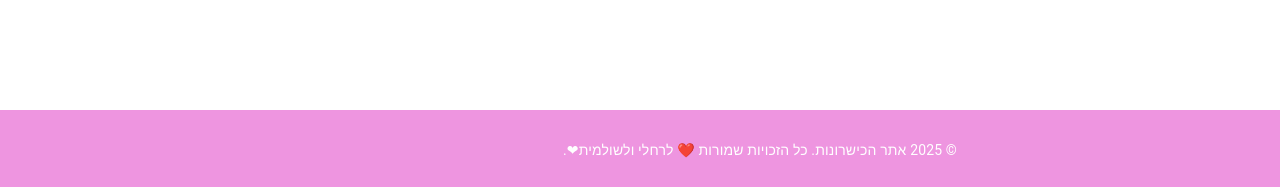
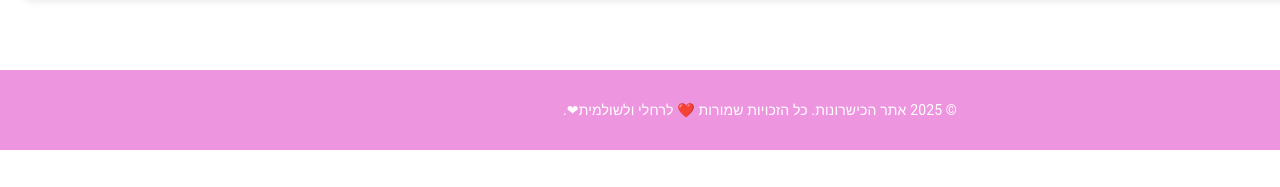
Before and after one commit to shulamit-h/Give-Get-client, a React (Create React App) app: page / in a window 1280 px wide. Shown: the part 838-1025 px from the top of the page. After the commit the page ends 988 px from the top, so only its background shows below. Built offline with nearby package versions, Linux system fonts and the light colour scheme; no server answers.

Commit message:
תיקון פוטר

```diff
--- a/src/App.css
+++ b/src/App.css
@@ -28,6 +28,25 @@
   color: #61dafb;
 }
 
+html, body, #root {
+  height: 100%;
+  margin: 0;
+  display: flex;
+  flex-direction: column;
+}
+
+#root {
+  display: flex;
+  flex-direction: column;
+  min-height: 100vh;
+}
+
+main {
+  flex-grow: 1;
+}
+
+
+
 @keyframes App-logo-spin {
   from {
     transform: rotate(0deg);
--- a/src/pages/CommentsPage.tsx
+++ b/src/pages/CommentsPage.tsx
@@ -75,7 +75,6 @@ const Comments = () => {
   };
 
   return (
-    <HeaderFooter>
       <Container maxWidth="md" className="comments-container">
         <Typography variant="h4" gutterBottom>
           תגובות
@@ -117,7 +116,6 @@ const Comments = () => {
           </Typography>
         </Paper>
       </Container>
-    </HeaderFooter>
   );
 };
 
--- a/src/pages/TalentsPage.tsx
+++ b/src/pages/TalentsPage.tsx
@@ -83,7 +83,6 @@ const Talents = () => {
 
 
   return (
-    <HeaderFooter>
     <Container maxWidth="md" className="talents-container">
       <Typography variant="h4" gutterBottom>
         הכישרונות שלנו
@@ -153,7 +152,6 @@ const Talents = () => {
         </Alert>
       </Snackbar>
     </Container>
-    </HeaderFooter >
   );
 };
 
--- a/src/styles/HeaderFooter.css
+++ b/src/styles/HeaderFooter.css
@@ -1,17 +1,22 @@
+html, body {
+  height: 100%; /* כל הגובה של הדף */
+  margin: 0; /* ביטול מרווחים דיפולטיביים */
+}
+
 /* עיצוב כללי ל-HeaderFooter */
 .layout-container {
   display: flex;
   flex-direction: column;
   min-height: 100vh;
-    width: 100%;
+  position: relative; /* חשוב, כדי שהפוטר ידע להיתמך עליו */
 }
 
 .content-container {
-    flex: 1;
+  flex: 1; /* מבטיח שהתוכן יתפוס את כל הגובה הפנוי */
   width: 100%;
+  overflow: auto; /* אם התוכן ארוך, הוא יגלול */
 }
 
-  /* תפריט עליון */
 .app-bar {
   background-color: #e8a3be;
   box-shadow: 0px 2px 4px rgba(0, 0, 0, 0.1);
@@ -22,25 +27,25 @@
   flex-grow: 1;
   margin-left: 16px;
   padding: 20px;
-    color: #fff; /* Set text color to white */
-  animation: fadeInOut 10s linear infinite; /* Apply the fade-in-out animation */
+  color: #fff;
+  animation: fadeInOut 10s linear infinite;
 }
 
-/* Text fade-in-out animation */
+/* אנימציה fade-in-out */
 @keyframes fadeInOut {
   0%, 20%, 80%, 100% { opacity: 0; }
   40%, 60% { opacity: 1; }
 }
 
-  /* תחתית העמוד */
 .footer {
-    background-color: #ee95e0; /* כחול כהה */
+  background-color: #ee95e0;
   padding: 30px 0;
   color: #fff;
   text-align: center;
   width: 100%;
+  position: absolute; /* פוטר שנדבק לתחתית */
+  bottom: 0; /* תמיד בתחתית */
 }
-
   .layout-container {
     width: 1520px;
   }
```
Lines whose indentation alone changed are shown as unchanged.
